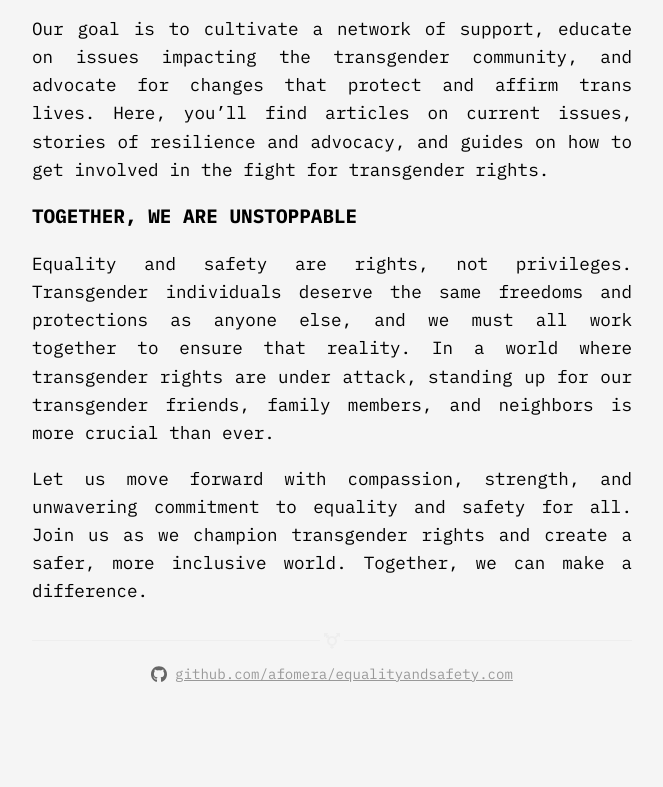
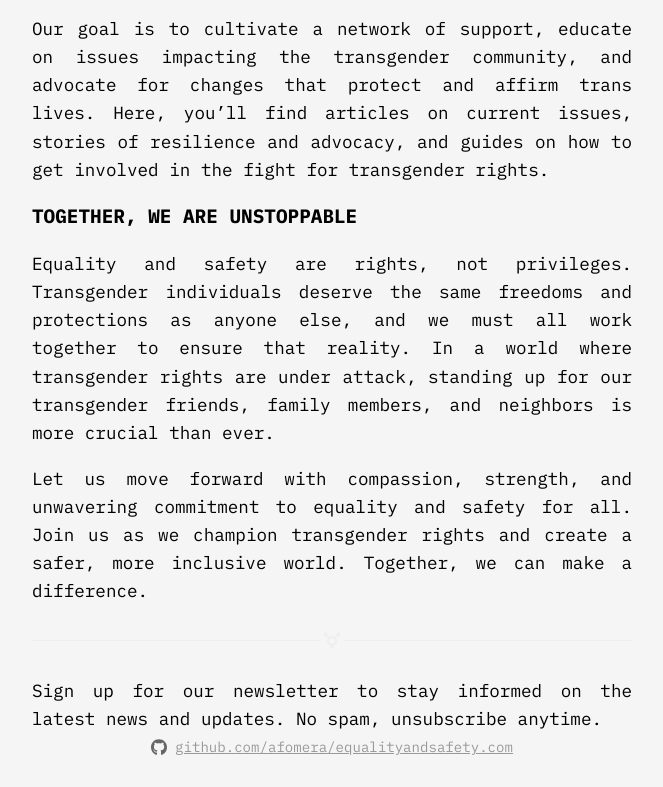
Before and after one commit to afomera/equalityandsafety.com, a plain HTML site: page index.html in a window 1280 px wide. Shown: the part 1322-2109 px from the top of the page, without its empty margins (308-971 px from the left). Before the commit the page ends 2035 px from the top, so only its background shows below. Drawn offline with Linux system fonts and the light colour scheme.

Commit message:
Join to signup for updates pls

```diff
--- a/index.html
+++ b/index.html
@@ -274,6 +274,10 @@
         </svg>
       </div>
 
+      <p>
+        Sign up for our newsletter to stay informed on the latest news and updates. No spam, unsubscribe anytime.
+      </p>
+
       <script async data-uid="747e4452fd"
         src="https://equalityandsafety.kit.com/747e4452fd/index.js"></script>
 
```
